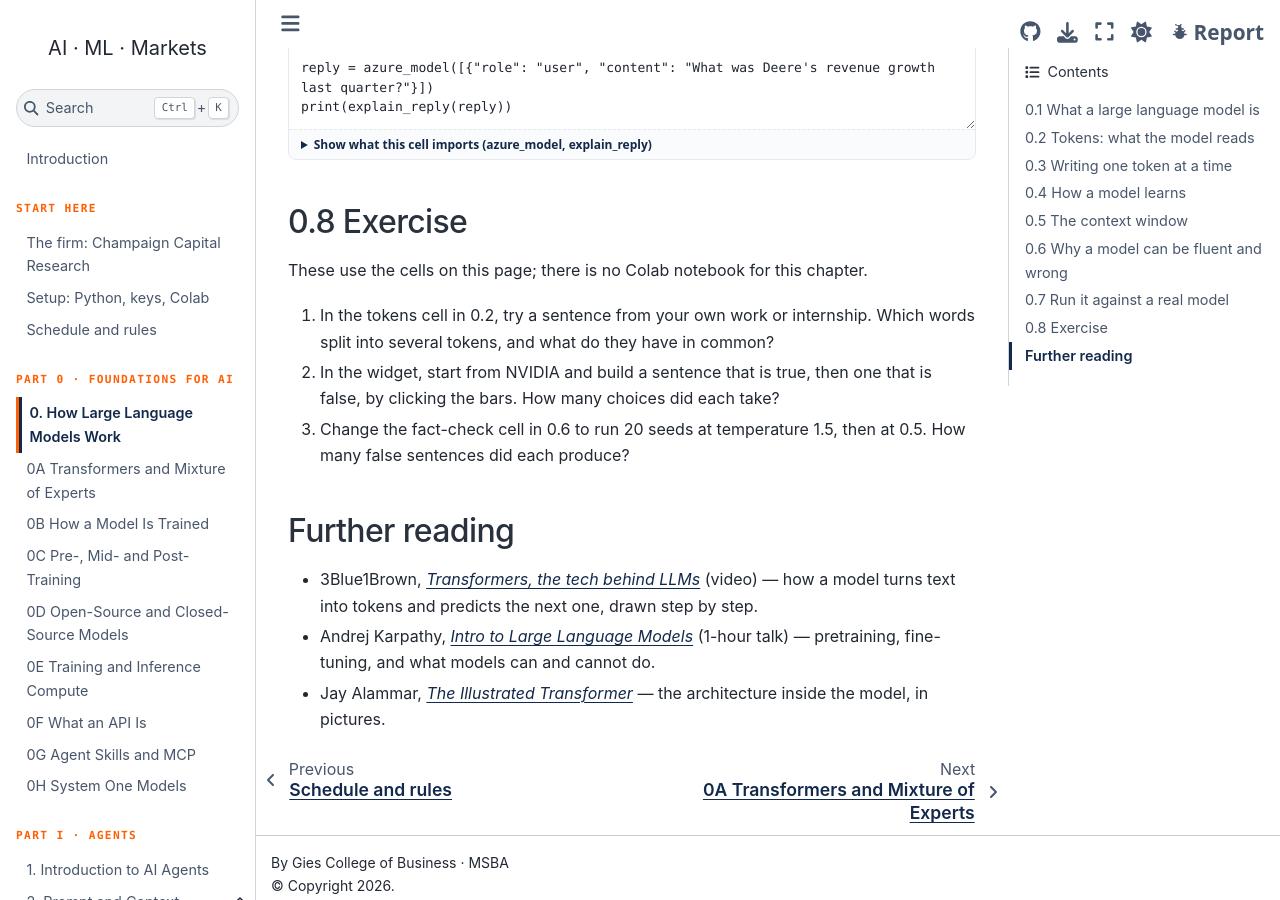
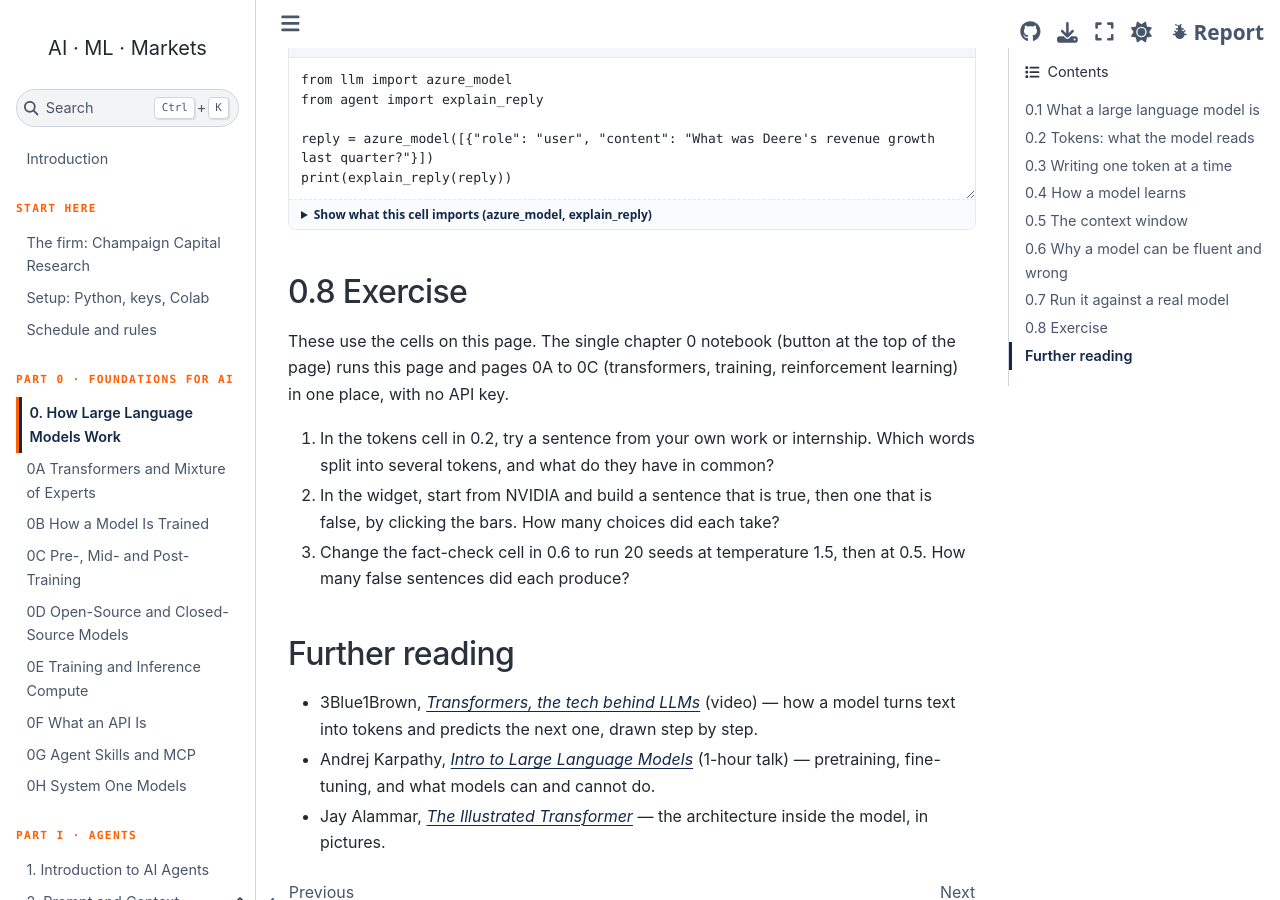
Before and after one commit to ashcastelinocs124/msba-ai-workshop, a Jupyter Book: the page built from book/ch00-how-llms-work.md, in a window 1280 px wide and 900 px high, scrolled down 8062 px. Built offline with Jupyter Book 1.0.4 settings and Sphinx 7.4.7 and the Sphinx Book theme 1.1.4, drawn with Linux system fonts in a browser that asks for light colours; some of the changed text lies outside the part shown.

Commit message:
Replace the 0A notebook with one chapter 0 notebook, tokens to reinforcement learning

````diff
--- a/book/ch00-how-llms-work.md
+++ b/book/ch00-how-llms-work.md
@@ -6,6 +6,10 @@
 
 ```{raw} html
 :file: widgets/goal-map.html
+```
+
+```{raw} html
+<a class="wk-colab" href="https://colab.research.google.com/github/ashcastelinocs124/msba-ai-workshop/blob/main/notebooks/ch00-foundations.ipynb" target="_blank">▶ Open the chapter 0 notebook in Colab (tokens to reinforcement learning)</a>
 ```
 
 ```{admonition} Learning objectives
@@ -196,7 +200,7 @@
 
 ## 0.8 Exercise
 
-These use the cells on this page; there is no Colab notebook for this chapter.
+These use the cells on this page. The single chapter 0 notebook (button at the top of the page) runs this page and pages 0A to 0C (transformers, training, reinforcement learning) in one place, with no API key.
 
 1. In the tokens cell in 0.2, try a sentence from your own work or internship. Which words split into several tokens, and what do they have in common?
 2. In the widget, start from NVIDIA and build a sentence that is true, then one that is false, by clicking the bars. How many choices did each take?
````
Also changed, not shown: book/ch00-transformers.md (+1 -1 lines), 2 other files.
